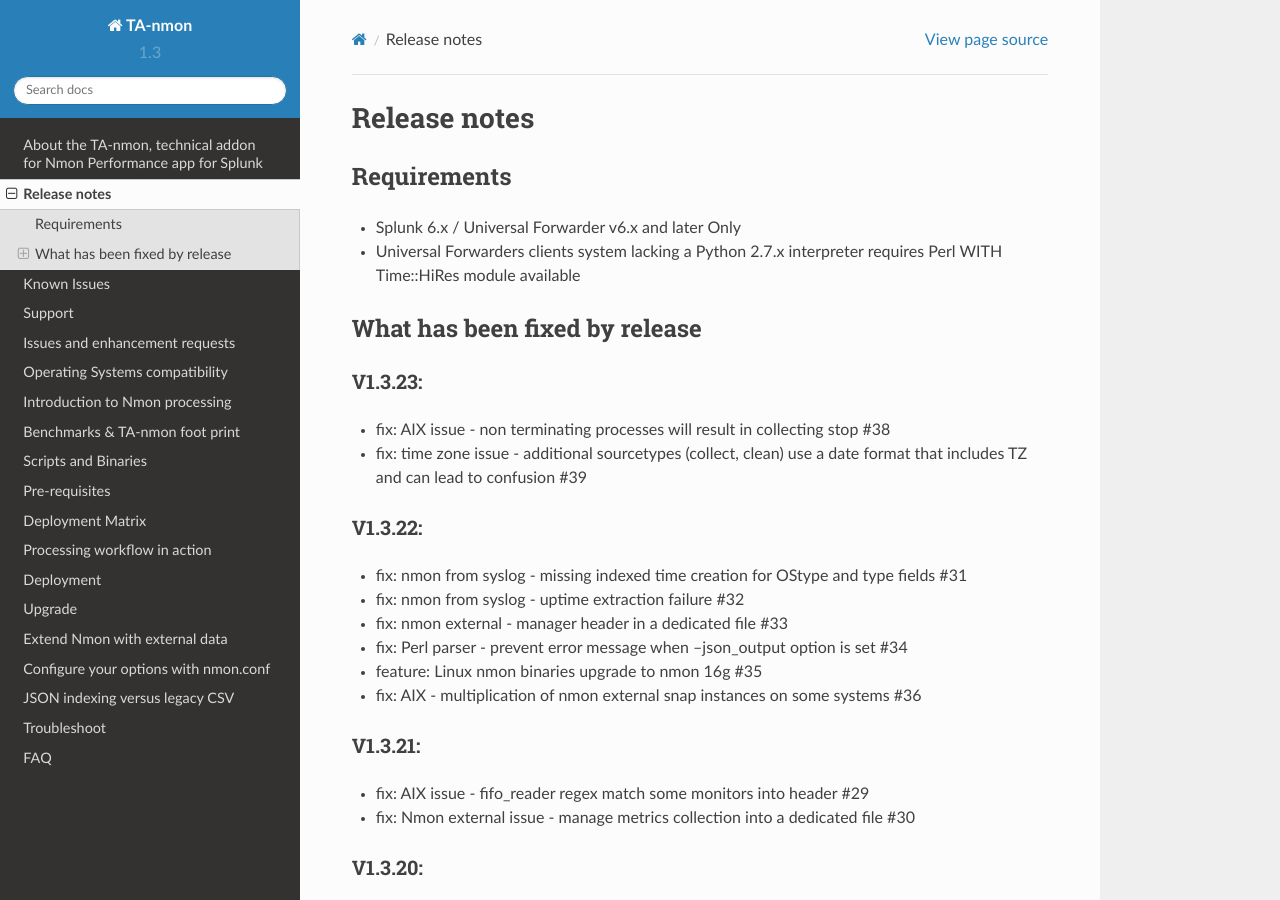
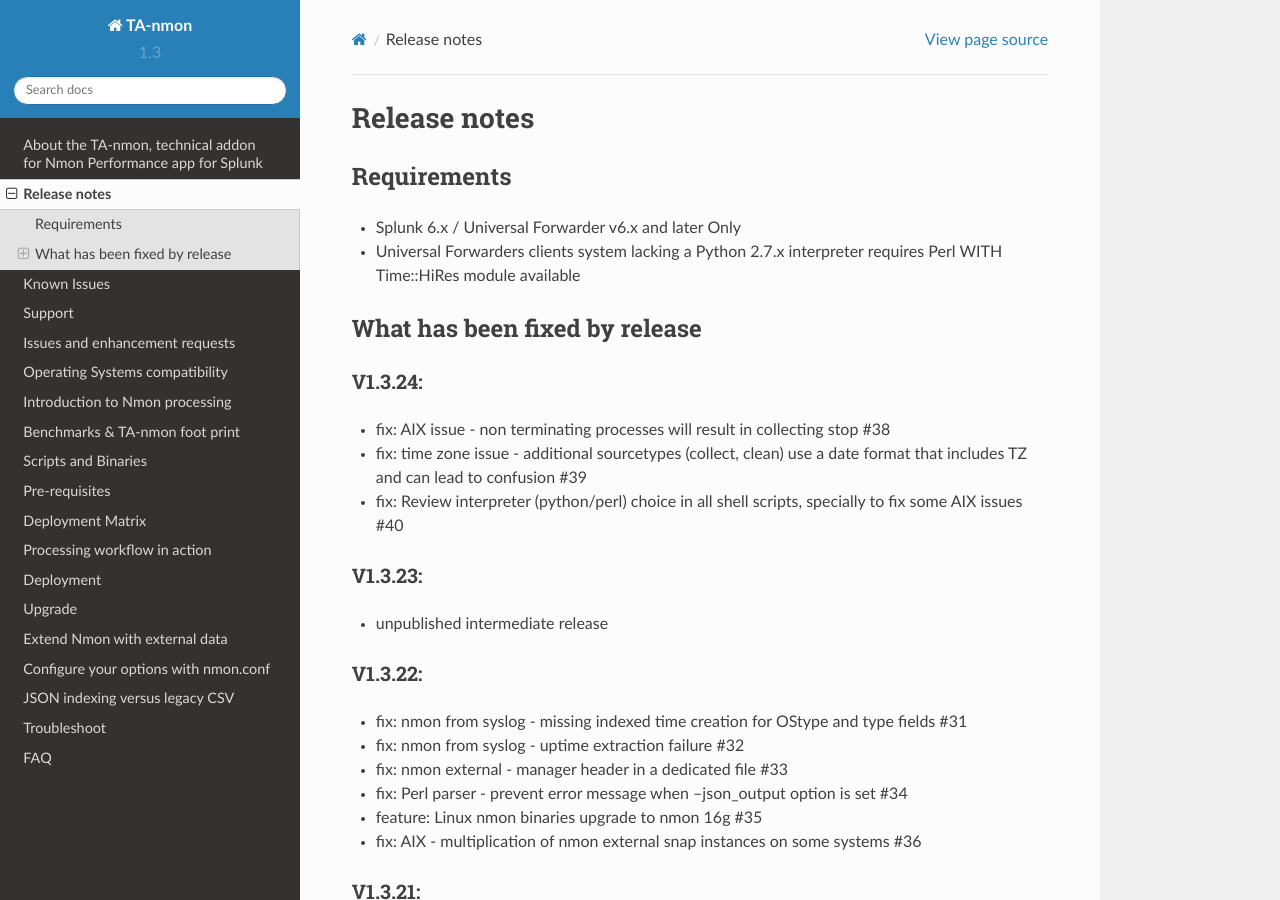
Before and after one commit to guilhemmarchand/TA-nmon, a Sphinx documentation site: the page built from docs/releasenotes.rst, in a window 1280 px wide and 900 px high. Built offline with Sphinx 7.4.7 and the Read the Docs theme 2.0.0, drawn with Linux system fonts in a browser that asks for light colours.

Commit message:
version 1.3.24

```diff
--- a/docs/releasenotes.rst
+++ b/docs/releasenotes.rst
@@ -15,11 +15,18 @@
 ^^^^^^^^^^^^^^^^^^^^^^^^^^^^^^
 
 ========
-V1.3.23:
+V1.3.24:
 ========
 
 - fix: AIX issue - non terminating processes will result in collecting stop #38
 - fix: time zone issue - additional sourcetypes (collect, clean) use a date format that includes TZ and can lead to confusion #39
+- fix: Review interpreter (python/perl) choice in all shell scripts, specially to fix some AIX issues #40
+
+========
+V1.3.23:
+========
+
+- unpublished intermediate release
 
 ========
 V1.3.22:
```
Also changed, not shown: 2 other files.
